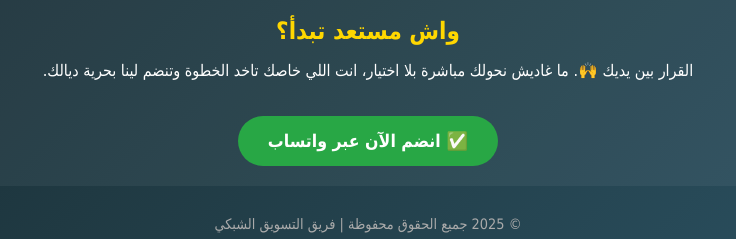
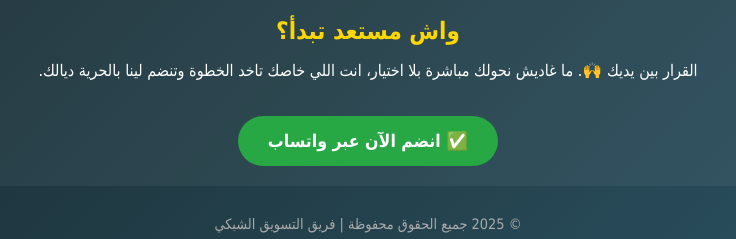
Before and after one commit to hamsypg/Landingpage, a plain HTML site: page index.html in a window 1280 px wide. Shown: the part 413-652 px from the top of the page, 272-1008 px from the left. Drawn offline with Linux system fonts and the light colour scheme.

Commit message:
index.html

```diff
--- a/index.html
+++ b/index.html
@@ -81,7 +81,7 @@
     <p>
       القرار بين يديك 🙌.
       ما غاديش نحولك مباشرة بلا اختيار،
-      انت اللي خاصك تاخد الخطوة وتنضم لينا بحرية ديالك.
+      انت اللي خاصك تاخد الخطوة وتنضم لينا بالحرية ديالك.
     </p>
 
     <a class="btn" href="https://chat.whatsapp.com/LQCIgTx4EwgFUWvaA0rVwL" target="_blank">
```
